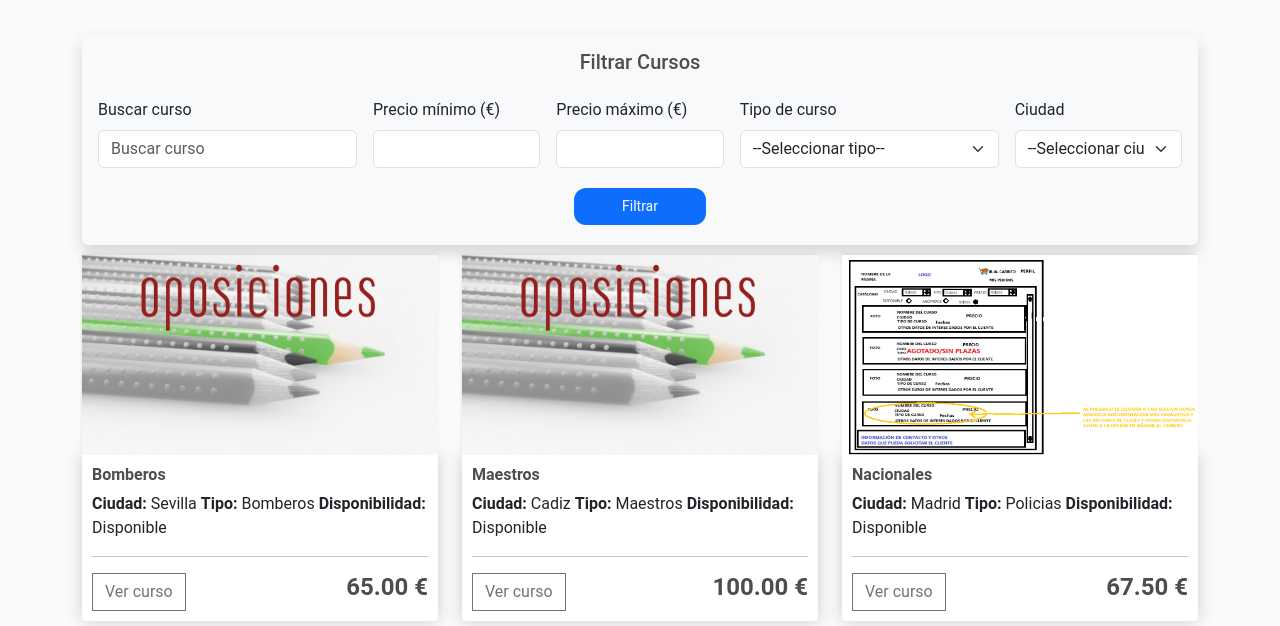
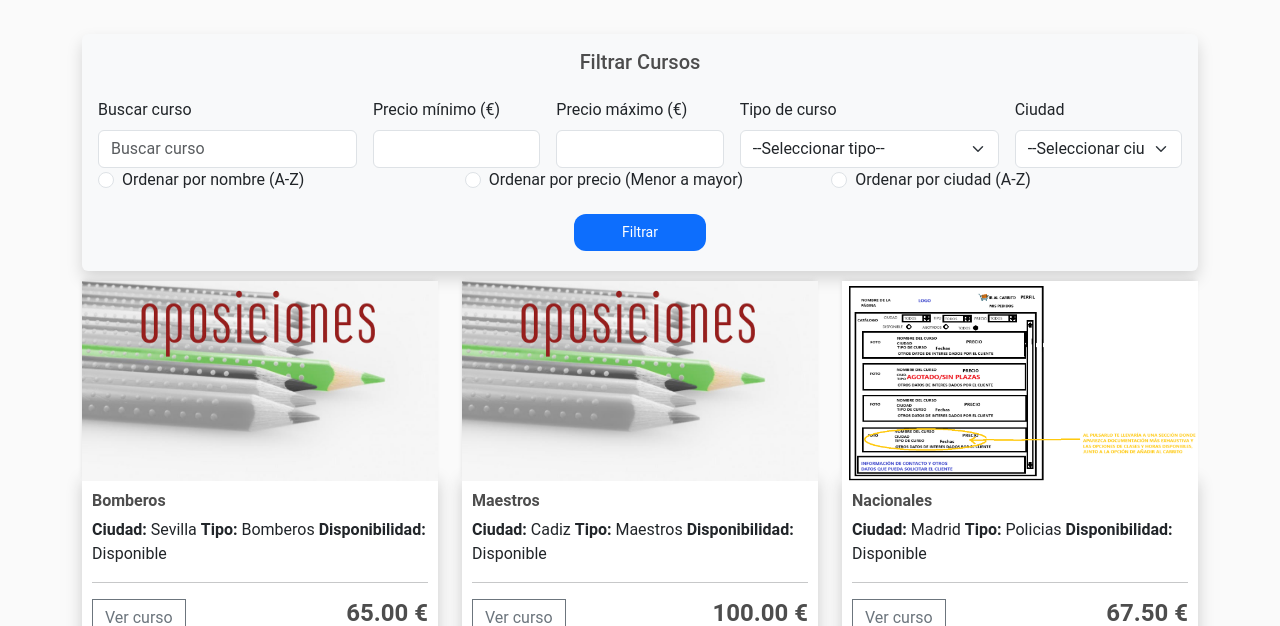
Before and after one commit to Fsolis19/webReservasOposiciones, a Django app: page / in a window 1280 px wide. Shown: the part 56-682 px from the top of the page. Run offline with Django 4.2, Linux system fonts and the light colour scheme; data comes from the database, SQL or seed files in the repository; both versions use the stored data as it was after the commit.

Commit message:
OrganizacionCatalogo

```diff
--- a/store/templates/store/store.html
+++ b/store/templates/store/store.html
@@ -58,6 +58,40 @@
                     </select>
                 </div>
             </div>
+            <!-- Filtros de ordenación -->
+<div class="row g-3 align-items-center">
+    <!-- Ordenar por nombre (A-Z) -->
+    <div class="col-md-4">
+        <div class="form-check">
+            <input class="form-check-input" type="radio" name="sort_order" id="sort_name" value="name" {% if sort_order == 'name' %}checked{% endif %}>
+            <label class="form-check-label" for="sort_name">
+                Ordenar por nombre (A-Z)
+            </label>
+        </div>
+    </div>
+
+    <!-- Ordenar por precio (de menor a mayor) -->
+    <div class="col-md-4">
+        <div class="form-check">
+            <input class="form-check-input" type="radio" name="sort_order" id="sort_price" value="price" {% if sort_order == 'price' %}checked{% endif %}>
+            <label class="form-check-label" for="sort_price">
+                Ordenar por precio (Menor a mayor)
+            </label>
+        </div>
+    </div>
+
+    <!-- Ordenar por ciudad (A-Z) -->
+    <div class="col-md-4">
+        <div class="form-check">
+            <input class="form-check-input" type="radio" name="sort_order" id="sort_city" value="city" {% if sort_order == 'city' %}checked{% endif %}>
+            <label class="form-check-label" for="sort_city">
+                Ordenar por ciudad (A-Z)
+            </label>
+        </div>
+    </div>
+</div>
+
+
 
             <!-- Botón de filtro -->
             <div class="text-center mt-3">
--- a/store/views.py
+++ b/store/views.py
@@ -31,6 +31,7 @@ def store(request):
     price_max = request.GET.get('price_max', '')
     course_type_id = request.GET.get('course_type', '')
     city = request.GET.get('city', '')
+    sort_order = request.GET.get('sort_order', None)
 
     filters = {}
     filters_applied = ""
@@ -62,7 +63,15 @@ def store(request):
         order = {'get_cart_total': 0, 'get_cart_items': 0}
         cartItems = order['get_cart_items']
 
+    # Aplicar los filtros de ordenación
     courses = Course.objects.filter(name__icontains=query, **filters)
+
+    if sort_order == 'name':
+        courses = courses.order_by('name')
+    elif sort_order == 'price':
+        courses = courses.order_by('price')
+    elif sort_order == 'city':
+        courses = courses.order_by('city')
 
     context = {
         'courses': courses,
@@ -76,8 +85,10 @@ def store(request):
         'price_max': price_max,
         'filters_applied': filters_applied,
         'cartItems': cart['cartItems'],
+        'sort_order': sort_order,  # Pasa el valor de la opción seleccionada
     }
     return render(request, 'store/store.html', context)
+
 
 
 def cart(request):
```
Also changed, not shown: db.sqlite3, static/courses/courses/PáginaPGPICarrito.png (added).
